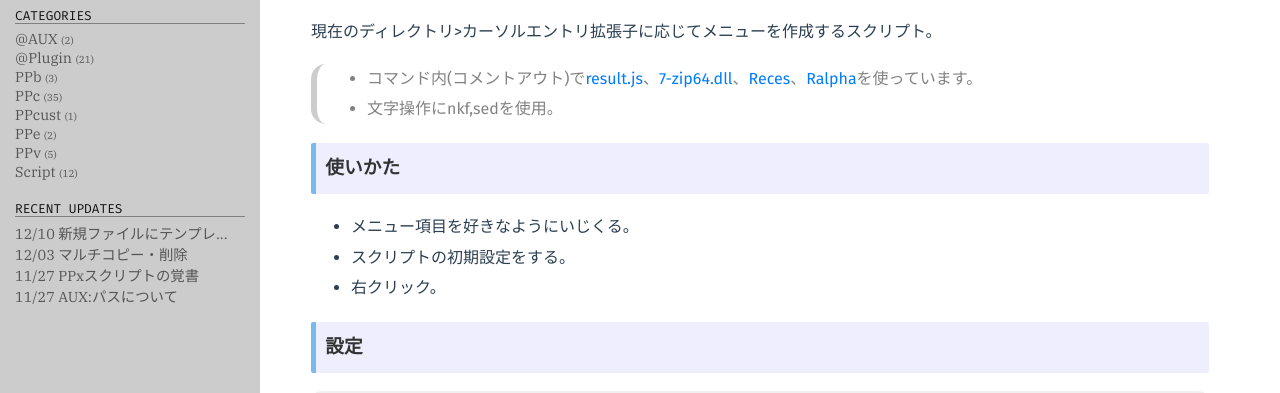
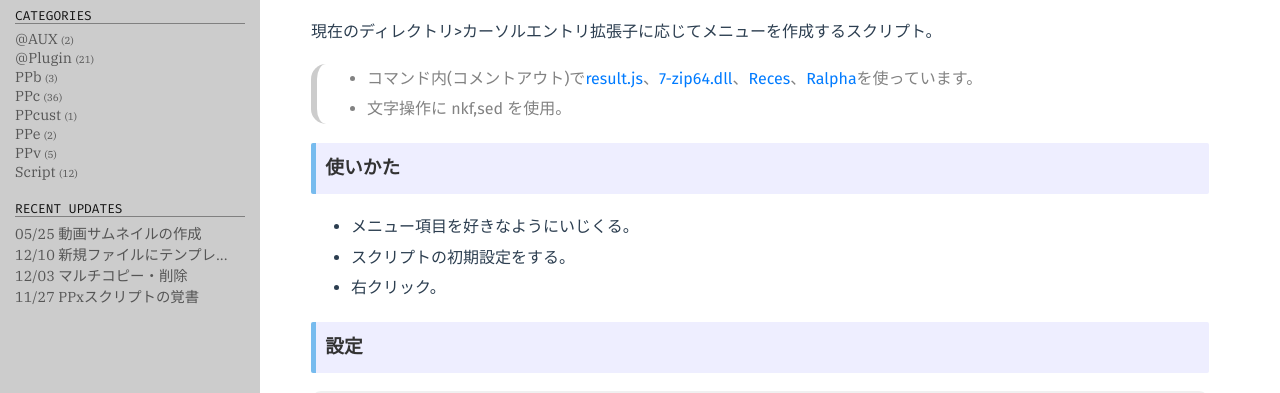
Before and after one commit to tar80/pages-pca, a Jekyll site: the page built from _posts/20-12-31-key_Apps.md, in a window 1280 px wide and 900 px high. Shown: the part 289-682 px from the top of the window. Built offline with Jekyll 4.4.1, drawn with Linux system fonts in a browser that asks for light colours; some web fonts are replaced; some of the changed lines change nothing that is shown.

Commit message:
Update make movie thumbnail 投稿

````diff
--- a/_posts/20-12-31-key_Apps.md
+++ b/_posts/20-12-31-key_Apps.md
@@ -6,17 +6,22 @@
 comment: sux用メニューを追加した。
 categories: PPc
 ---
+
 ### 説明
+
 現在のディレクトリ>カーソルエントリ拡張子に応じてメニューを作成するスクリプト。
+
 > - コマンド内(コメントアウト)で[result.js]({{ site.baseurl }}{% post_url 20-12-18-script_result %})、[7-zip64.dll]({{ site.baseurl }}http://frostmoon.sakura.ne.jp/7-zip32_ungarbled/)、[Reces]({{ site.baseurl }}http://frostmoon.sakura.ne.jp/reces/)、[Ralpha]({{ site.baseurl }}http://nilposoft.info/)を使っています。
-> - 文字操作にnkf,sedを使用。
+> - 文字操作に nkf,sed を使用。
 
 ### 使いかた
+
 - メニュー項目を好きなようにいじくる。
 - スクリプトの初期設定をする。
 - 右クリック。
 
 ### 設定
+
 ```clean
 ;エイリアス
 A_exec = {
@@ -179,5 +184,6 @@
 M_Chttp = {
 }
 ```
+
 <BR>
 <script src="https://gist.github.com/tar80/d0cd51d9dcb174d01a326ad5f2ec85f4.js"></script>
--- /dev/null
+++ b/_posts/23-05-25-make_movie_thumb.md
@@ -0,0 +1,36 @@
+---
+layout: post
+title: 動画サムネイルの作成
+version: PPx191以降
+date: 2023-05-25
+comment: 投稿。
+repository:
+categories: PPc
+---
+
+### 説明
+
+ifextend.spi(Extend convert Susie Plug-in)を導入するとPPcで動画のサムネイルを生成できるようになります。
+デフォルトではffmpegを使用しファイル頭から2秒後の画像を抽出するようになっていますが、ファイルによっては
+内容がよくわからないサムネイルができることもあると思います。
+そこで動画サムネイルを手動で設定するコマンドを用意しました。
+
+> コマンド内でffmpegを使用
+
+### 使い方
+
+メニュー、キーなどに以下のマクロを設定し実行します。
+
+```clean
+*string o,sec=%*input("2" -title:"サムネイルを抽出する開始秒を指定" -mode:e)
+*string o,path=%*temp()thumb.bmp
+%Obds ffmpeg -y -ss %so'sec' -i %R -vf thumbnail,scale=900:-1 -frames:v 1 %so'path'
+*setentryimage %so'path' -save
+*zoom +0
+```
+
+1. コマンドを実行すると一行編集が表示され、サムネイルの抽出を開始する秒を指定できます。
+1. 指定した秒から100フレームが解析され、サムネイルに適した画像が抽出されます。
+
+> - 常にカーソル下のファイルに対して実行され、マークは無視します。
+> - ffmpegのパスが通っていない場合はフルパスを指定する必要があります。
````
